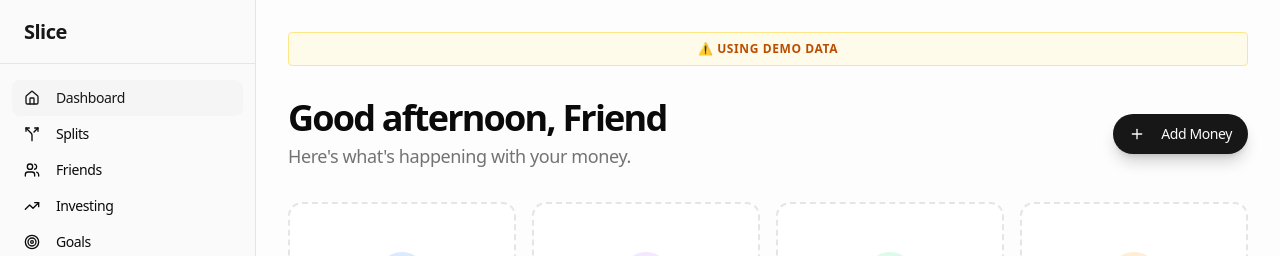
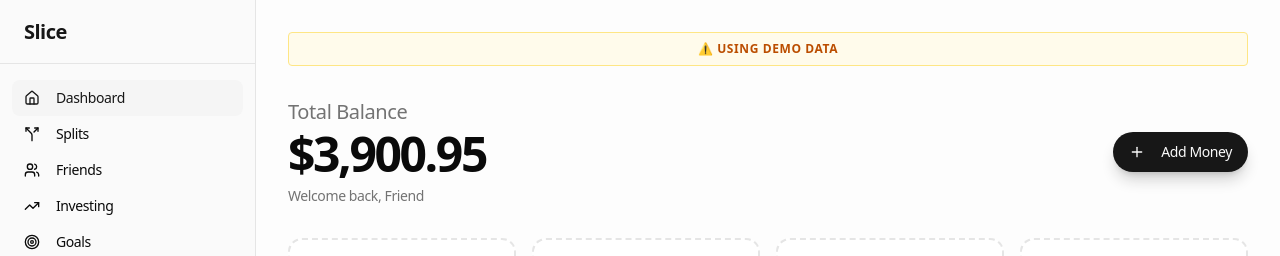
Before and after one commit to keshavvj/Slice, a Next.js app: page /dashboard in a window 1280 px wide. Shown: the top 256 px of the page. Built offline with nearby package versions, Linux system fonts and the light colour scheme; no server answers.

Commit message:
Nessie Update 2

```diff
--- a/app/dashboard/page.tsx
+++ b/app/dashboard/page.tsx
@@ -11,10 +11,16 @@
 import { Plus, Send, Zap, Split, ArrowUpRight } from 'lucide-react';
 import { useSession } from "next-auth/react";
 import Link from 'next/link';
+import { useEffect } from 'react';
 
 export default function Dashboard() {
-    const { user, transactions, setTransactions, addTransaction, nessieConnected } = useStore();
+    const { user, transactions, setTransactions, addTransaction, nessieConnected, syncNessieData, portfolio } = useStore();
     const { data: session } = useSession();
+
+    useEffect(() => {
+        // Attempt to sync on mount
+        syncNessieData();
+    }, []);
 
     const handleSimulateRide = () => {
         addTransaction({
@@ -33,21 +39,23 @@
     return (
         <div className="space-y-8 animate-in fade-in duration-500">
             {/* Data Source Banner */}
-            <div className={`w-full py-2 px-4 text-center text-xs font-bold uppercase tracking-wider rounded border ${nessieConnected
-                    ? 'bg-emerald-50 text-emerald-700 border-emerald-200'
-                    : 'bg-amber-50 text-amber-700 border-amber-200'
-                }`}>
-                {nessieConnected ? '✓ Using Live Nessie Data' : '⚠ Using Demo Data'}
-            </div>
+            {!nessieConnected && (
+                <div className="w-full py-2 px-4 text-center text-xs font-bold uppercase tracking-wider rounded border bg-amber-50 text-amber-700 border-amber-200">
+                    ⚠ Using Demo Data
+                </div>
+            )}
 
             {/* Header Section */}
             <div className="flex flex-col md:flex-row md:items-center justify-between gap-4">
                 <div>
-                    <h1 className="text-4xl font-black tracking-tighter">
-                        Good afternoon, {session?.user?.name?.split(' ')[0] || 'Friend'}
-                    </h1>
-                    <p className="text-muted-foreground mt-1 text-lg">
-                        Here's what's happening with your money.
+                    <h2 className="text-xl font-medium text-muted-foreground">
+                        Total Balance
+                    </h2>
+                    <div className="text-5xl font-black tracking-tighter mt-1">
+                        ${(user.checkingBalance + portfolio.balance).toLocaleString('en-US', { minimumFractionDigits: 2, maximumFractionDigits: 2 })}
+                    </div>
+                    <p className="text-muted-foreground mt-2 text-sm">
+                        Welcome back, {session?.user?.name?.split(' ')[0] || 'Friend'}
                     </p>
                 </div>
                 <div className="flex gap-2">
--- a/lib/store.ts
+++ b/lib/store.ts
@@ -28,16 +28,22 @@
             setTransactions: (txs) => set({ transactions: txs }),
 
             addTransaction: (tx) => {
-                set((state) => {
-                    // Check for roundups
-                    if (state.user.roundupsEnabled) {
-                        const roundup = calculateRoundup(tx.amount);
-                        if (roundup > 0) {
-                            get().performInvestment(roundup, "roundup", `Roundup from ${tx.merchant_name}`);
-                        }
+                const state = get();
+                const roundup = state.user.roundupsEnabled ? calculateRoundup(tx.amount) : 0;
+
+                // 1. Process Transaction (deduct amount)
+                set((s) => ({
+                    transactions: [tx, ...s.transactions],
+                    user: {
+                        ...s.user,
+                        checkingBalance: s.user.checkingBalance - tx.amount
                     }
-                    return { transactions: [tx, ...state.transactions] };
-                });
+                }));
+
+                // 2. Process Roundup (if any) - separate update to ensure state consistency
+                if (roundup > 0) {
+                    get().performInvestment(roundup, "roundup", `Roundup from ${tx.merchant_name}`);
+                }
             },
 
             createSplitRequest: (req) => set((state) => ({
@@ -192,7 +198,7 @@
                         lastFetchedAt: new Date().toISOString(),
                         lastFetchSamples: debugSamples,
                         transactions: mappedTransactions,
-                        bills: mappedBills.length > 0 ? mappedBills : state.bills,
+                        bills: mappedBills, // Strict: only use Nessie bills if connected
                         user: {
                             ...state.user,
                             checkingBalance: checkingAccount.balance,
```
